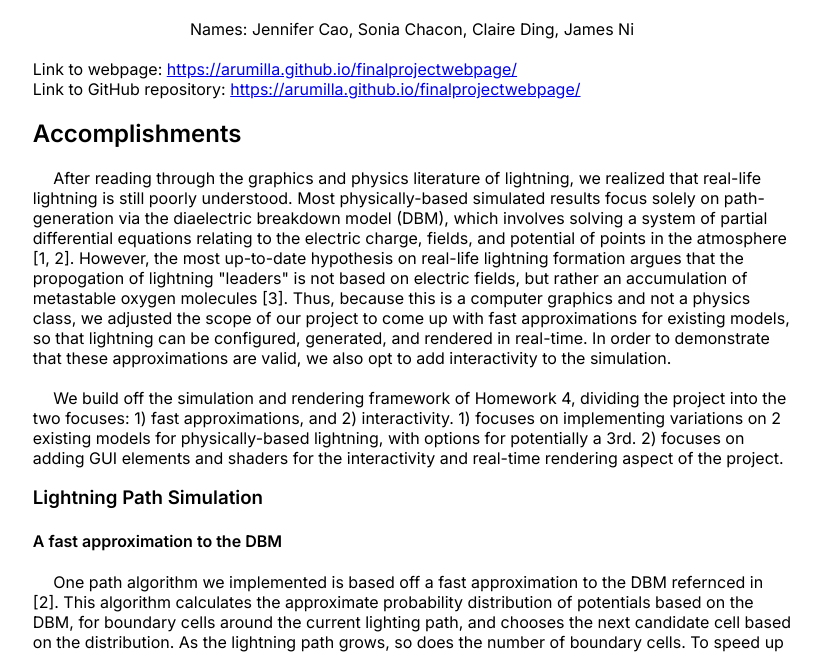
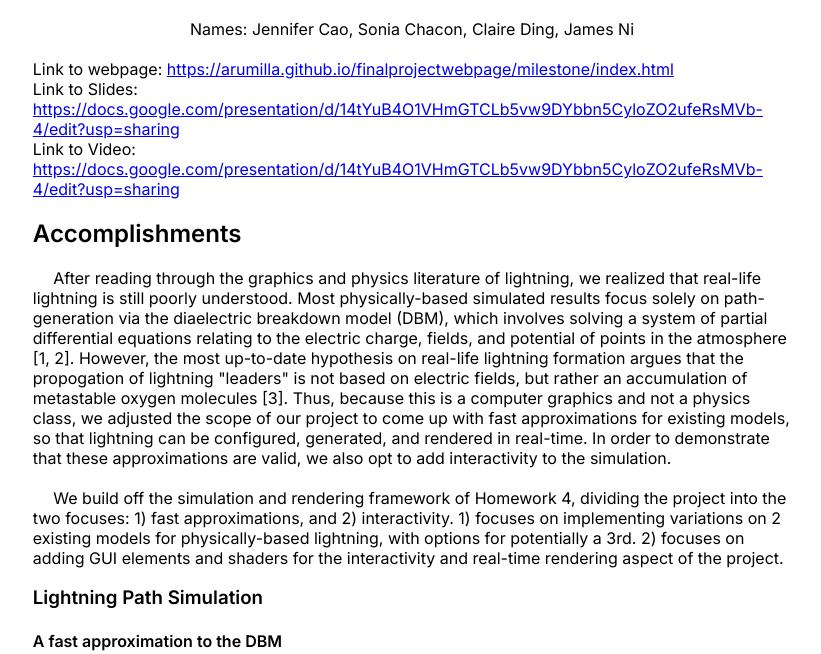
Before and after one commit to arumilla/finalprojectwebpage, a plain HTML site: page docs/milestone/index.html in a window 1280 px wide. Shown: the part 131-785 px from the top of the page, without its empty margins (228-1049 px from the left). Drawn offline with nearby package versions, Linux system fonts and the light colour scheme; some packages are replaced by stand-ins of ours.

Commit message:
fixing links

```diff
--- a/docs/milestone/index.html
+++ b/docs/milestone/index.html
@@ -33,11 +33,15 @@
 
 		<br>
 
-		Link to webpage: <a href="https://arumilla.github.io/finalprojectwebpage/">https://arumilla.github.io/finalprojectwebpage/</a>
+		Link to webpage: <a href="https://arumilla.github.io/finalprojectwebpage/milestone/index.html">https://arumilla.github.io/finalprojectwebpage/milestone/index.html</a>
 
 		<br>
 
-		Link to GitHub repository: <a href="https://arumilla.github.io/finalprojectwebpage/">https://arumilla.github.io/finalprojectwebpage/</a>
+		Link to Slides: <a href="https://docs.google.com/presentation/d/14tYuB4O1VHmGTCLb5vw9DYbbn5CyloZO2ufeRsMVb-4/edit?usp=sharing">https://docs.google.com/presentation/d/14tYuB4O1VHmGTCLb5vw9DYbbn5CyloZO2ufeRsMVb-4/edit?usp=sharing</a>
+
+        <br>
+
+		Link to Video: <a href="https://docs.google.com/presentation/d/14tYuB4O1VHmGTCLb5vw9DYbbn5CyloZO2ufeRsMVb-4/edit?usp=sharing">https://docs.google.com/presentation/d/14tYuB4O1VHmGTCLb5vw9DYbbn5CyloZO2ufeRsMVb-4/edit?usp=sharing</a>
 
         <br>
 
@@ -48,9 +52,6 @@
 
 		<h3>Lightning Path Simulation</h3>
 		<p>
-			<!-- &emsp;
-			3D lightning effects are typically non-physically grounded, and focus on only creating a visually believable replica of lightning for special effects. Our main focus will be implementing the algorithm for the path the lightning takes using energy minimization principles from physics. To make the simulation of particles computationally efficient, we will use Monte-Carlo sampling at each step.
-            <br> -->
 
 			<h4>A fast approximation to the DBM</h4>
 
```
